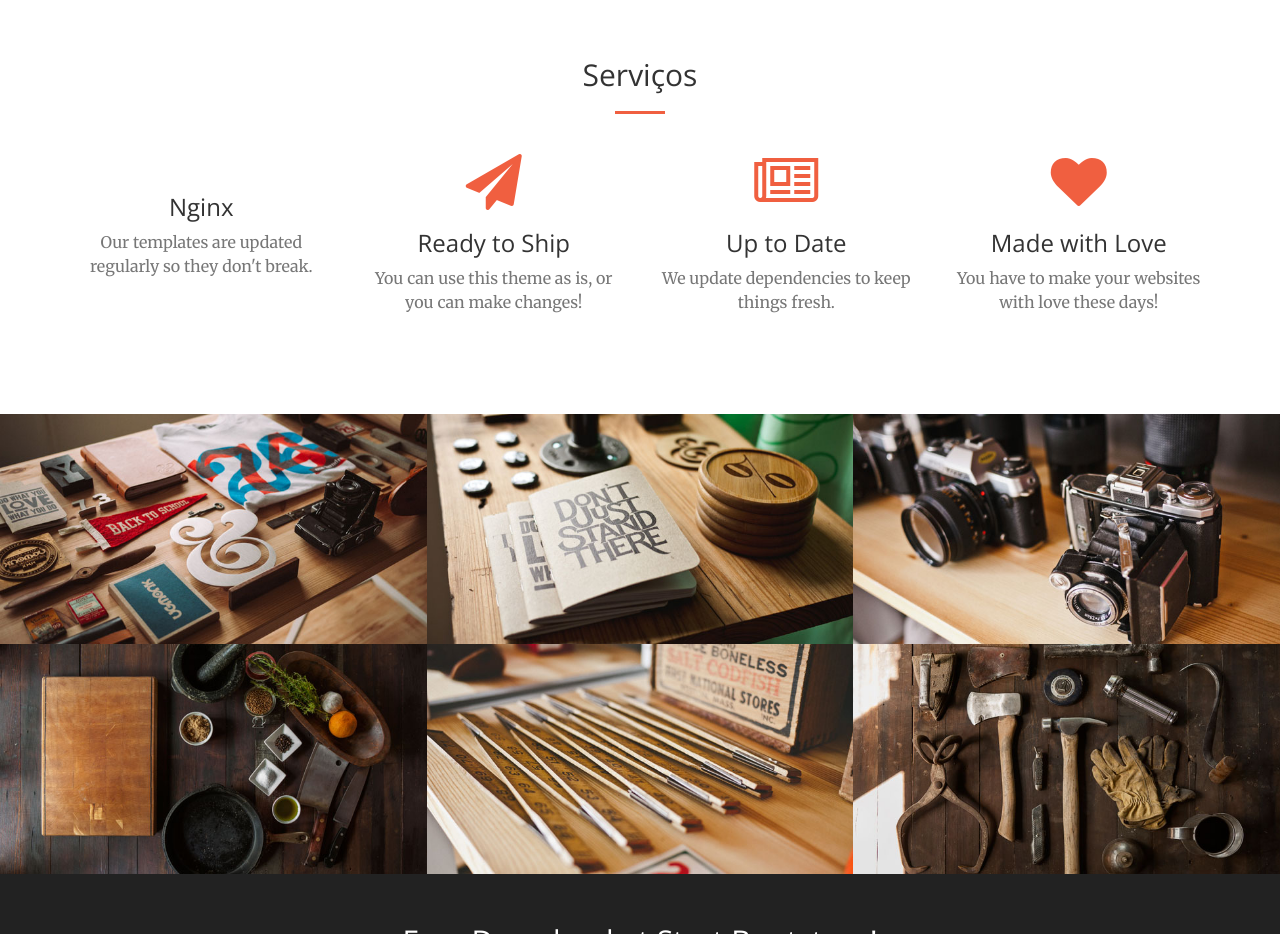
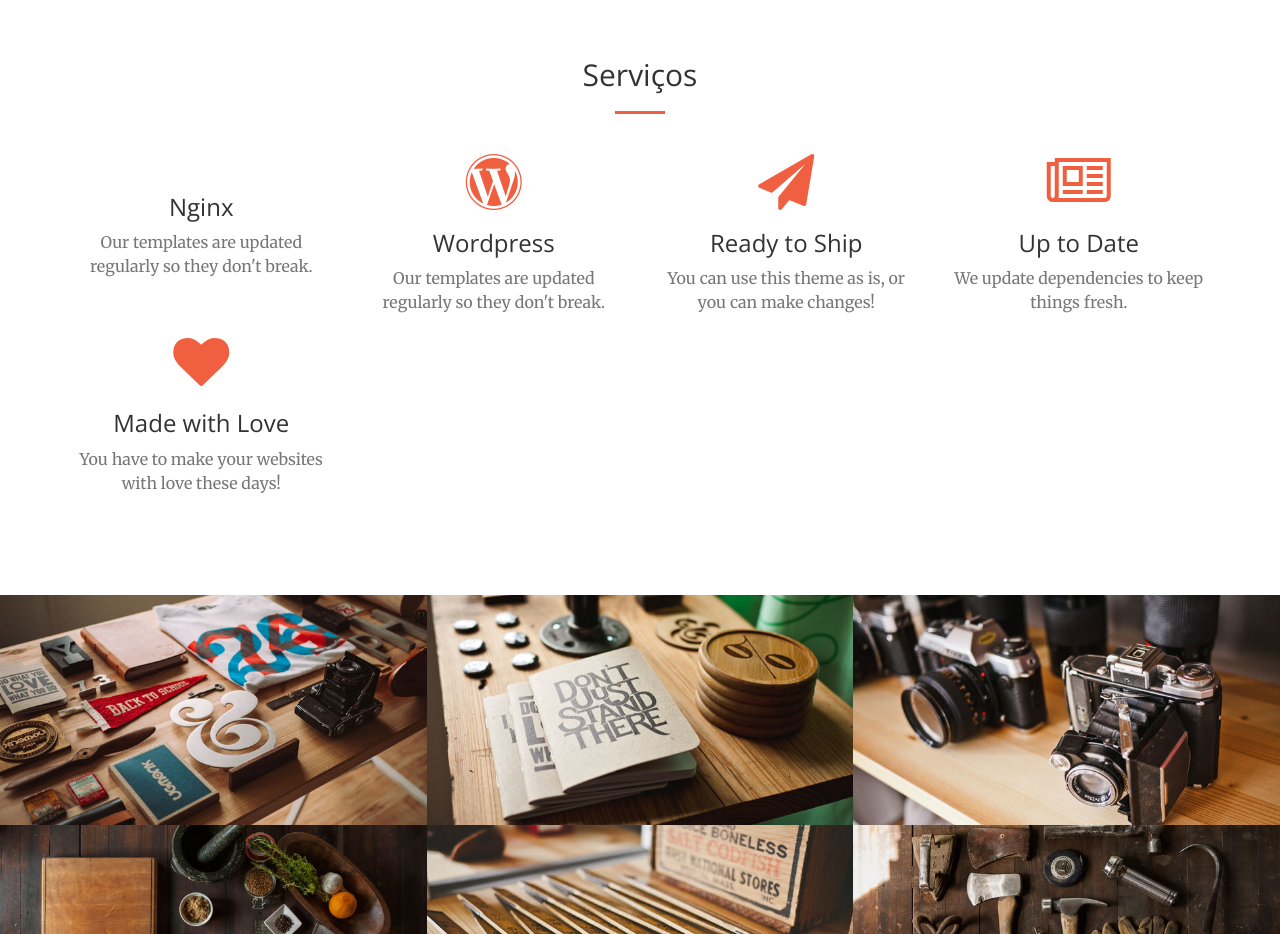
Before and after one commit to agnaldom/agnaldom.github.io, a website: page index.html in a window 1280 px wide. Shown: the part 1260-2194 px from the top of the page. Drawn offline with nearby package versions, Linux system fonts and the light colour scheme.

Commit message:
atualiando o index  serviço wordpress

```diff
--- a/index.html
+++ b/index.html
@@ -108,6 +108,13 @@
                     <div class="service-box">
                         <i class="fa fa-4x fa-nginx text-primary sr-icons"></i>
                         <h3>Nginx</h3>
+                        <p class="text-muted">Our templates are updated regularly so they don't break.</p>
+                    </div>
+                </div>
+                <div class="col-lg-3 col-md-6 text-center">
+                    <div class="service-box">
+                        <i class="fa fa-4x fa-wordpress text-primary sr-icons"></i>
+                        <h3>Wordpress</h3>
                         <p class="text-muted">Our templates are updated regularly so they don't break.</p>
                     </div>
                 </div>
```
